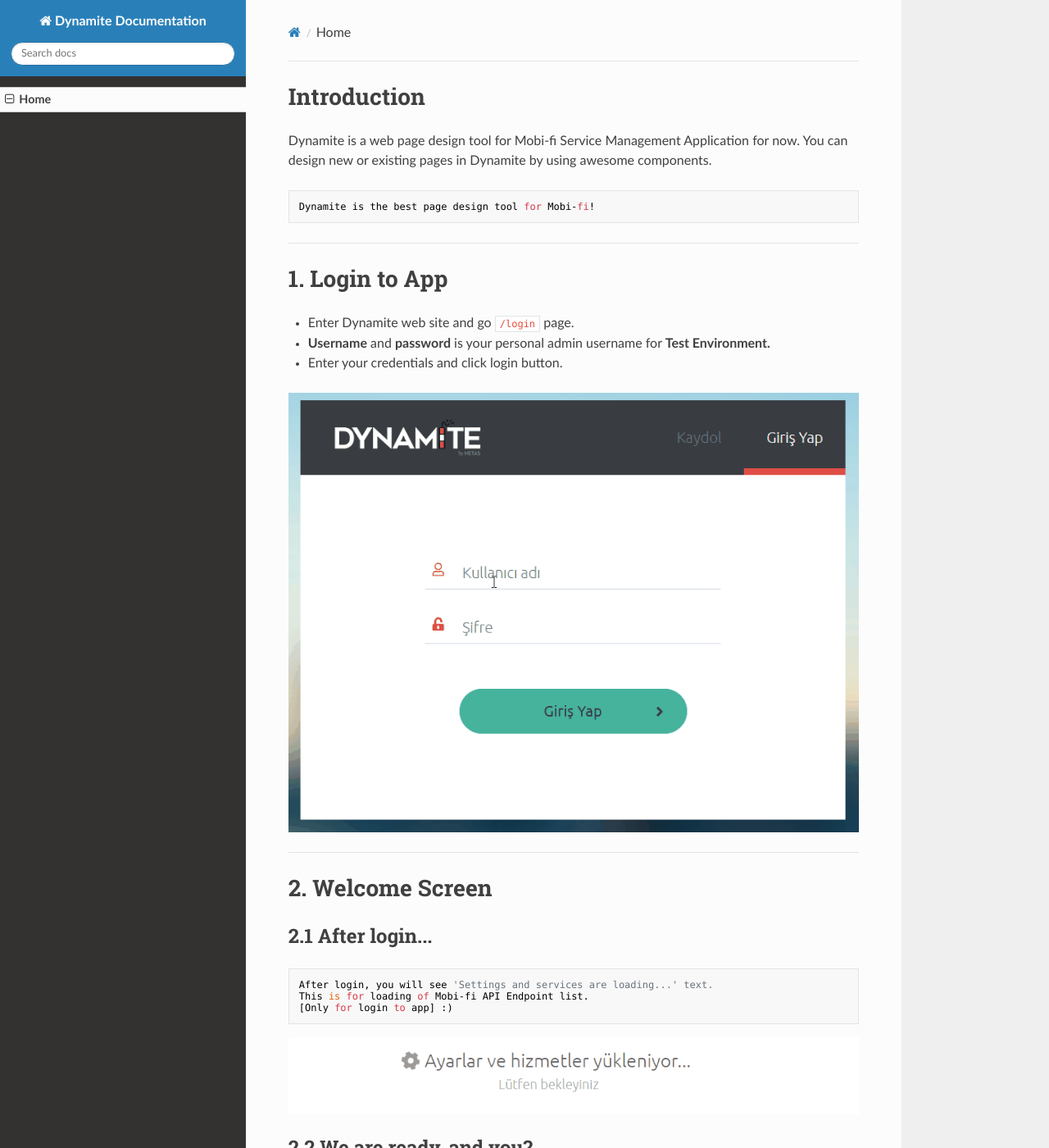
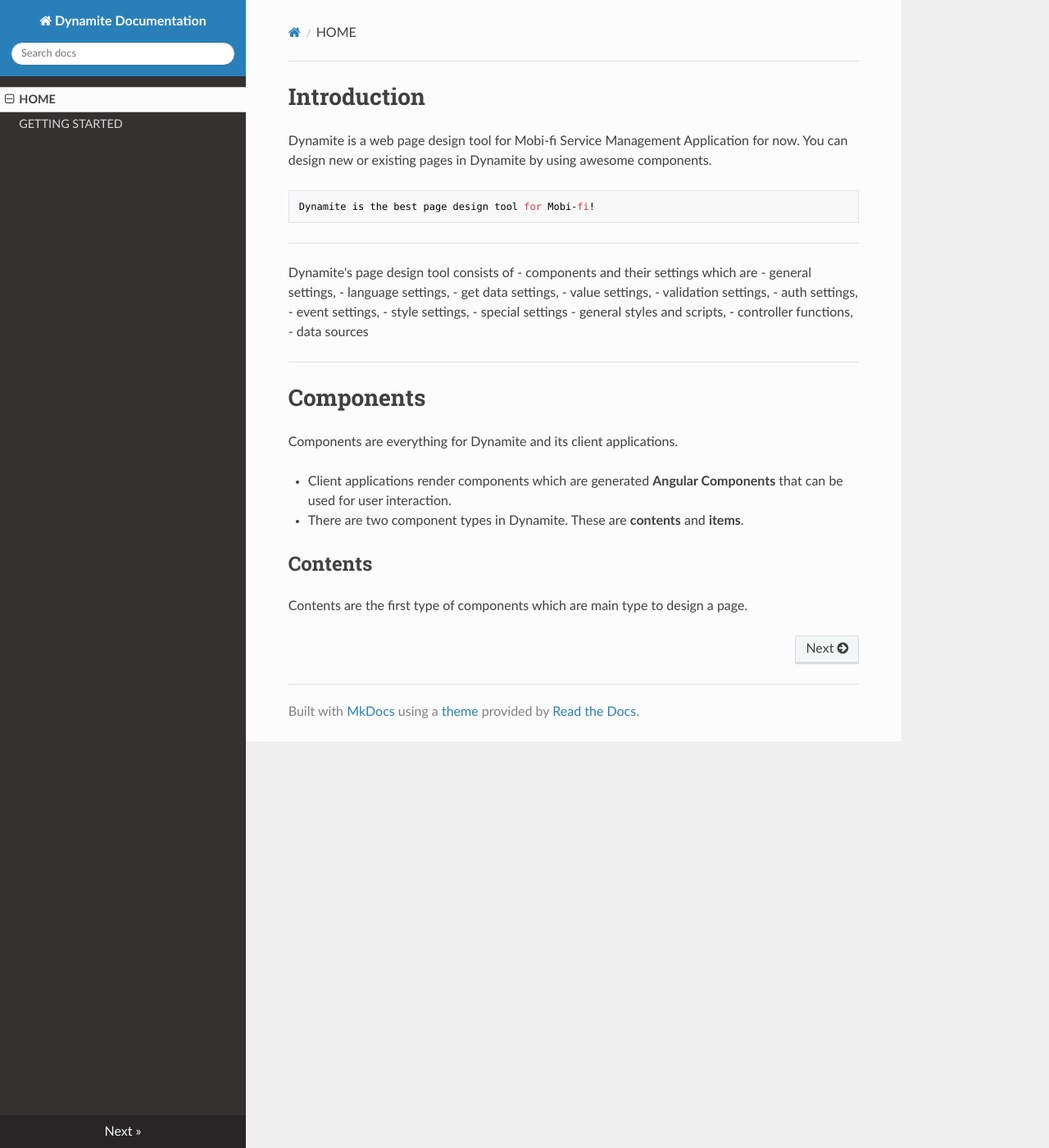
Before and after one commit to umutcakirbm/dynamitedocs, an MkDocs documentation site: the page built from docs/index.md, in a window 1280 px wide and 1400 px high. Shown: the whole window at 82% size. Built offline with MkDocs 1.6.1, drawn with Linux system fonts in a browser that asks for light colours; nearby versions of some CDN libraries; old or Windows-style settings are respelled for this version of MkDocs; some of the changed text lies outside the part shown.

Commit message:
getting started

```diff
--- /dev/null
+++ b/docs/getting-started.md
@@ -0,0 +1,56 @@
+# Getting Started
+In this section, you can learn how to start designing.
+
+# 1. Login to App
+
+- Enter Dynamite web site and go `/login` page.
+- **Username** and **password** is your personal admin username for **Test Environment.**
+- Enter your credentials and click login button.
+
+![Login Screen](img/login.gif)
+
+---
+
+# 2. Welcome Screen
+
+## 2.1 After login...
+
+    After login, you will see 'Settings and services are loading...' text.
+    This is for loading of Mobi-fi API Endpoint list.
+    [Only for login to app] :)
+
+![Service Loading Screen](img/services-loading.gif)
+
+## 2.2 We are ready, and you?
+- We have page list on left sidebar,
+- Platform, project, auth object dropdowns on top right panel,
+- and **welcome** message :)
+
+![Welcome Screen](img/welcome-screen.png)
+
+---
+
+# 3. How to save a page design to database?
+
+- Mobi-fi saves page designs to database with platform id and auth object id which belongs to selected project.
+- Page designs are created as **JSON** data with component properties.
+- They also includes style, script settings, controller functions and data sources for using components.
+- And client applications which have abilities to render this JSON data render and show them.
+---
+# 4. Side and Top Panel
+You can use panel described below.
+
+## 4.1 Selecting a page to design
+Page can be selected from left side panel.
+
+![Select page](img/page-selecting.gif)
+
+## 4.2 Configuring the platform and auth object
+This configuration can be made from top right panel.
+
+![Auth Object select](img/auth-object-selecting.gif)
+
+## 4.3 Saving, exporting and publishing area
+A page can be saved, exported or published to database easily.
+
+![Saving Area](img/saving-area.gif)
--- a/docs/index.md
+++ b/docs/index.md
@@ -5,51 +5,27 @@ Dynamite is a web page design tool for Mobi-fi Service Management Application fo
     Dynamite is the best page design tool for Mobi-fi!
 ---
 
-# 1. Login to App
-
-- Enter Dynamite web site and go `/login` page.
-- **Username** and **password** is your personal admin username for **Test Environment.**
-- Enter your credentials and click login button.
-
-![Login Screen](img/login.gif)
-
+Dynamite's page design tool consists of
+- components and their settings which are
+    - general settings,
+    - language settings,
+    - get data settings,
+    - value settings,
+    - validation settings,
+    - auth settings,
+    - event settings,
+    - style settings,
+    - special settings
+- general styles and scripts,
+- controller functions,
+- data sources
 ---
 
-# 2. Welcome Screen
+# Components
+Components are everything for Dynamite and its client applications.
 
-## 2.1 After login...
+- Client applications render components which are generated **Angular Components** that can be used for user interaction.
+- There are two component types in Dynamite. These are **contents** and **items**.
 
-    After login, you will see 'Settings and services are loading...' text.
-    This is for loading of Mobi-fi API Endpoint list.
-    [Only for login to app] :)
-
-![Service Loading Screen](img/services-loading.gif)
-
-## 2.2 We are ready, and you?
-- We have page list on left sidebar,
-- Platform, project, auth object dropdowns on top right panel,
-- and **welcome** message :)
-
-![Welcome Screen](img/welcome-screen.png)
-
----
-
-# 3. How to save a page design to database?
-
-- Mobi-fi saves page designs to database with platform id and auth object id which belongs to selected project.
-- Page designs are created as **JSON** data with component properties.
-- They also includes style, script settings, controller functions and data sources for using components.
-- And client applications which have abilities to render this JSON data render and show them.
----
-# 4. Side and Top Panel
-You can use panel described below.
-
-## 4.1 Selecting a page to design
-Page can be selected from left side panel.
-
-![Select page](img/page-selecting.gif)
-
-## 4.2 Configuring the platform and auth object
-This configuration can be made from top right panel.
-
-![Auth Object select](img/auth-object-selecting.gif)
+## Contents
+Contents are the first type of components which are main type to design a page.
--- a/mkdocs.yml
+++ b/mkdocs.yml
@@ -1,4 +1,5 @@
 site_name: Dynamite Documentation
 pages:
-    - 'Home': 'index.md'
+    - 'HOME': 'index.md'
+    - 'GETTING STARTED': 'getting-started.md'
 theme: readthedocs
```
Also changed, not shown: docs/img/saving-area.gif (added).
